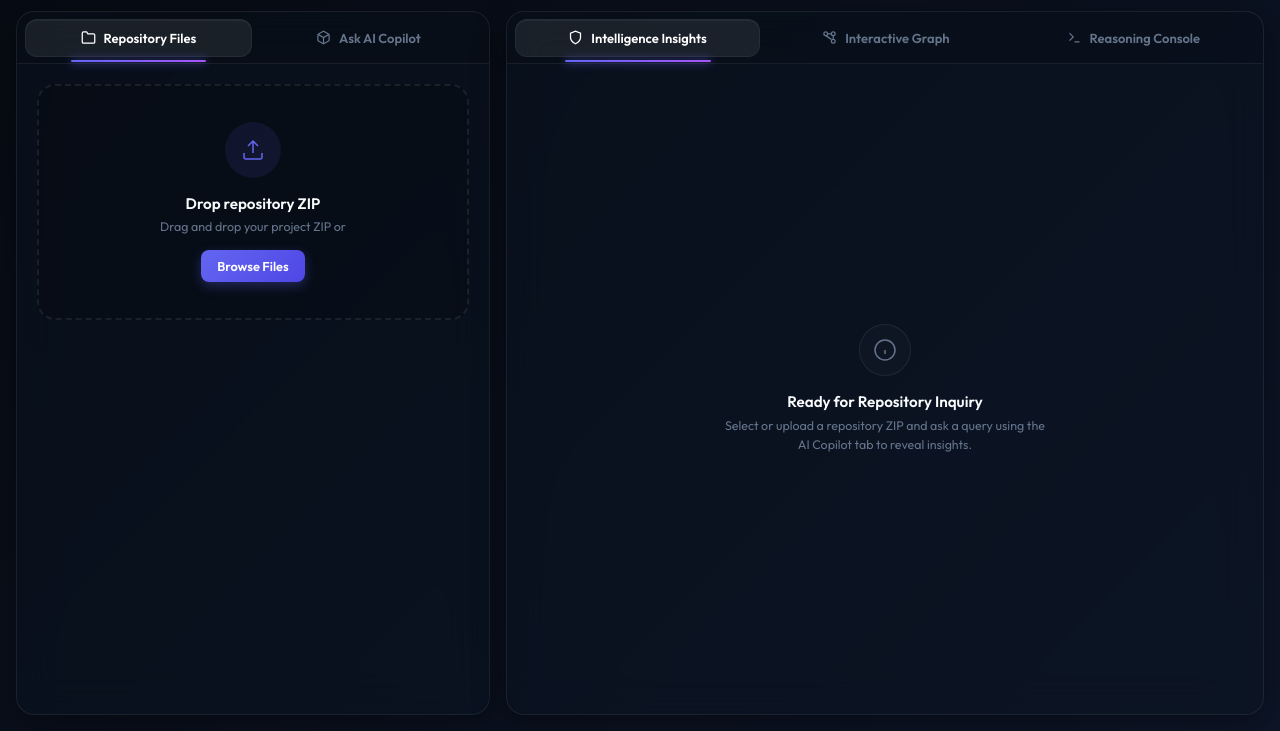
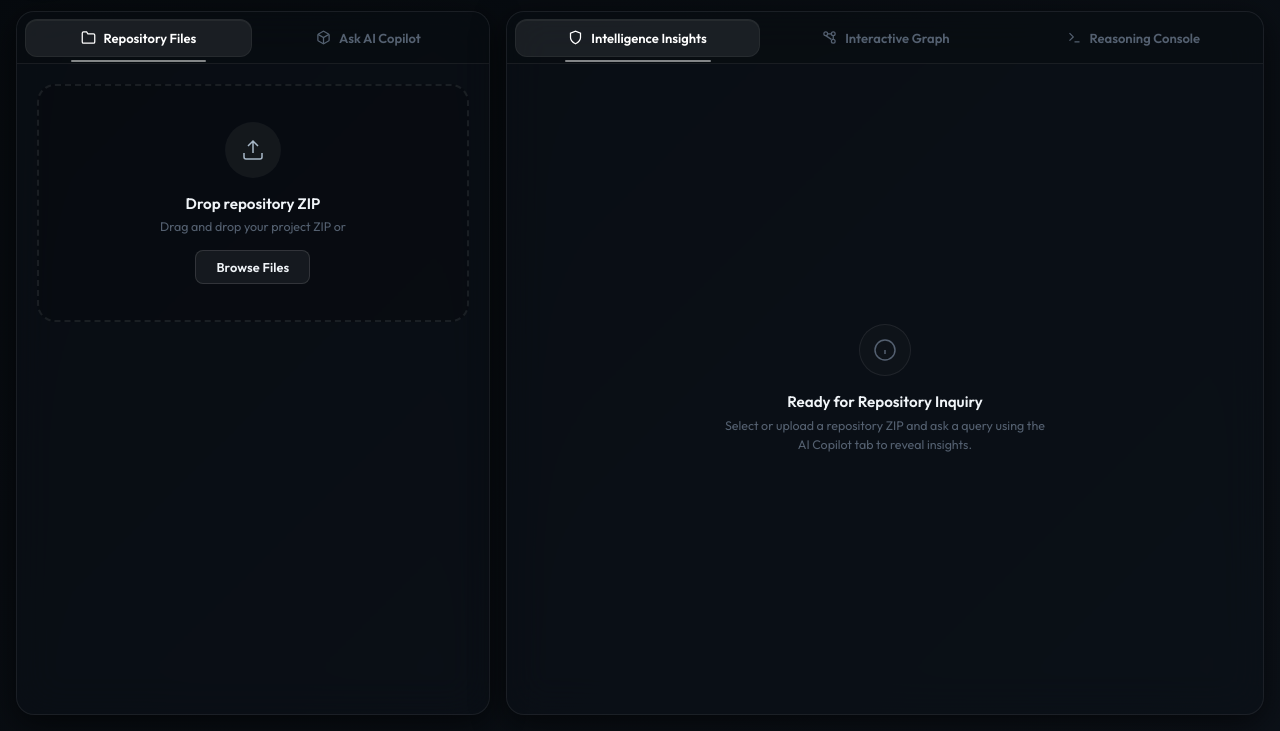
Before and after one commit to amritanshu-kishor/ai-repo-intelligence, a plain HTML site: page repo-ai/frontend/index.html in a window 1280 px wide. Shown: the part 69-800 px from the top of the page. Drawn offline with Linux system fonts and the light colour scheme; no server answers.

Commit message:
added RepoAI modern dark theme design system and layout styles

```diff
--- a/repo-ai/frontend/styles.css
+++ b/repo-ai/frontend/styles.css
@@ -1,43 +1,44 @@
 /* RepoAI Modern Dark Theme Design System */
 
 :root {
-    /* Color Palette - Premium Slate & Neon Accents */
-    --bg-base: #080c14;
-    --bg-gradient: linear-gradient(135deg, #060b13 0%, #0d1527 100%);
-    --bg-surface: rgba(13, 20, 35, 0.45);
-    --bg-surface-hover: rgba(20, 30, 55, 0.6);
-    --bg-control: rgba(15, 23, 42, 0.6);
+    /* Color Palette - Clean Production Black */
+    --bg-base: #080c10;
+    --bg-gradient: linear-gradient(135deg, #060a0e 0%, #0c1118 100%);
+    --bg-surface: rgba(12, 17, 24, 0.55);
+    --bg-surface-hover: rgba(18, 25, 36, 0.65);
+    --bg-control: rgba(14, 20, 30, 0.65);
     --border-color: rgba(255, 255, 255, 0.07);
-    --border-color-hover: rgba(255, 255, 255, 0.15);
-    --border-color-active: rgba(99, 102, 241, 0.4);
-
-    --text-primary: #f8fafc;
-    --text-secondary: #cbd5e1;
-    --text-muted: #64748b;
+    --border-color-hover: rgba(255, 255, 255, 0.14);
+    --border-color-active: rgba(255, 255, 255, 0.22);
+
+    --text-primary: #f0f4f8;
+    --text-secondary: #a8b8c8;
+    --text-muted: #546070;
     --text-dark: #0f172a;
 
-    --accent: #6366f1; /* Indigo */
-    --accent-hover: #4f46e5;
-    --accent-glow: rgba(99, 102, 241, 0.25);
-    --accent-soft: rgba(99, 102, 241, 0.1);
-
-    --purple: #a855f7;
-    --purple-glow: rgba(168, 85, 247, 0.2);
-
-    --success: #10b981; /* Emerald */
-    --success-soft: rgba(16, 185, 129, 0.1);
-    --success-glow: rgba(16, 185, 129, 0.25);
-
-    --warning: #f59e0b; /* Amber */
+    /* Neutral accent — clean white/light for production */
+    --accent: #d0d8e4;
+    --accent-hover: #ffffff;
+    --accent-glow: rgba(208, 216, 228, 0.12);
+    --accent-soft: rgba(255, 255, 255, 0.05);
+
+    --purple: #c0c8d8;  /* softened, no neon */
+    --purple-glow: rgba(192, 200, 216, 0.1);
+
+    --success: #22c55e;
+    --success-soft: rgba(34, 197, 94, 0.08);
+    --success-glow: rgba(34, 197, 94, 0.2);
+
+    --warning: #f59e0b;
     --warning-soft: rgba(245, 158, 11, 0.1);
-    --warning-glow: rgba(245, 158, 11, 0.25);
-
-    --danger: #ef4444; /* Rose */
+    --warning-glow: rgba(245, 158, 11, 0.2);
+
+    --danger: #ef4444;
     --danger-soft: rgba(239, 68, 68, 0.1);
-    --danger-glow: rgba(239, 68, 68, 0.25);
-
-    --info: #3b82f6; /* Blue */
-    --info-soft: rgba(59, 130, 246, 0.1);
+    --danger-glow: rgba(239, 68, 68, 0.2);
+
+    --info: #60a5fa;
+    --info-soft: rgba(96, 165, 250, 0.08);
 
     /* Layout Variables */
     --radius-sm: 8px;
@@ -49,8 +50,8 @@
     --font-mono: 'Fira Code', 'JetBrains Mono', monospace;
 
     --blur: 20px;
-    --shadow-premium: 0 8px 32px 0 rgba(0, 0, 0, 0.4);
-    --shadow-neon-accent: 0 0 20px rgba(99, 102, 241, 0.15);
+    --shadow-premium: 0 8px 32px 0 rgba(0, 0, 0, 0.6);
+    --shadow-neon-accent: 0 0 20px rgba(255, 255, 255, 0.04);
 }
 
 /* Base resets & layout */
@@ -117,12 +118,13 @@ html, body {
 .brand-icon-wrapper {
     width: 38px;
     height: 38px;
-    background: linear-gradient(135deg, var(--accent) 0%, var(--purple) 100%);
+    background: rgba(255, 255, 255, 0.08);
+    border: 1px solid rgba(255, 255, 255, 0.1);
     border-radius: var(--radius-md);
     display: flex;
     align-items: center;
     justify-content: center;
-    box-shadow: 0 4px 15px rgba(99, 102, 241, 0.35);
+    box-shadow: 0 4px 15px rgba(0, 0, 0, 0.4);
 }
 
 .brand-icon-wrapper svg {
@@ -136,9 +138,7 @@ html, body {
     font-size: 1.15rem;
     font-weight: 700;
     letter-spacing: -0.02em;
-    background: linear-gradient(to right, #ffffff, #c7d2fe);
-    -webkit-background-clip: text;
-    -webkit-text-fill-color: transparent;
+    color: var(--text-primary);
 }
 
 .brand-version {
@@ -335,9 +335,9 @@ html, body {
     left: 20%;
     right: 20%;
     height: 2px;
-    background: linear-gradient(90deg, var(--accent) 0%, var(--purple) 100%);
+    background: rgba(255, 255, 255, 0.5);
     border-radius: 999px;
-    box-shadow: 0 0 10px var(--accent);
+    box-shadow: none;
 }
 
 .tab-icon {
@@ -389,9 +389,9 @@ html, body {
 
 .upload-zone-modern:hover,
 .upload-zone-modern.drag-over {
-    border-color: var(--accent);
-    background: rgba(99, 102, 241, 0.04);
-    box-shadow: inset 0 0 20px rgba(99, 102, 241, 0.03);
+    border-color: rgba(255, 255, 255, 0.25);
+    background: rgba(255, 255, 255, 0.02);
+    box-shadow: inset 0 0 20px rgba(255, 255, 255, 0.015);
 }
 
 .upload-art {
@@ -409,7 +409,7 @@ html, body {
 .upload-arrow-svg {
     width: 24px;
     height: 24px;
-    color: var(--accent);
+    color: var(--text-secondary);
     transition: transform 0.3s ease;
 }
 
@@ -424,7 +424,7 @@ html, body {
     right: 0;
     bottom: 0;
     border-radius: 50%;
-    border: 2px solid var(--accent);
+    border: 2px solid rgba(255, 255, 255, 0.15);
     opacity: 0;
 }
 
@@ -452,22 +452,25 @@ html, body {
 }
 
 .btn-modern-primary {
-    background: linear-gradient(135deg, var(--accent) 0%, var(--accent-hover) 100%);
-    border: none;
-    color: #fff;
-    padding: 8px 16px;
+    background: rgba(255, 255, 255, 0.06);
+    border: 1px solid rgba(255, 255, 255, 0.12);
+    color: var(--text-primary);
+    padding: 8px 20px;
     border-radius: var(--radius-sm);
     font-family: var(--font-sans);
     font-size: 0.8rem;
     font-weight: 600;
     cursor: pointer;
-    box-shadow: 0 4px 12px rgba(99, 102, 241, 0.3);
+    box-shadow: none;
     transition: all 0.2s ease;
+    letter-spacing: 0.01em;
 }
 
 .btn-modern-primary:hover {
+    background: rgba(255, 255, 255, 0.11);
+    border-color: rgba(255, 255, 255, 0.22);
+    color: #ffffff;
     transform: translateY(-1px);
-    box-shadow: 0 6px 16px rgba(99, 102, 241, 0.45);
 }
 
 .upload-status-modern {
@@ -671,7 +674,7 @@ html, body {
 }
 
 .tree-node.file-item .node-icon {
-    color: #38bdf8; /* Light blue code file */
+    color: var(--text-secondary); /* neutral file icon */
 }
 
 .node-label {
@@ -760,9 +763,9 @@ html, body {
 
 .btn-modern-analyze {
     width: 100%;
-    background: linear-gradient(135deg, var(--accent) 0%, var(--purple) 100%);
-    border: none;
-    color: #fff;
+    background: rgba(255, 255, 255, 0.06);
+    border: 1px solid rgba(255, 255, 255, 0.1);
+    color: var(--text-primary);
     padding: 12px;
     border-radius: var(--radius-md);
     font-family: var(--font-sans);
@@ -773,8 +776,9 @@ html, body {
     align-items: center;
     justify-content: center;
     gap: 8px;
-    box-shadow: 0 4px 14px rgba(99, 102, 241, 0.2);
+    box-shadow: none;
     transition: all 0.25s ease;
+    letter-spacing: 0.01em;
 }
 
 .btn-modern-analyze svg {
@@ -784,7 +788,10 @@ html, body {
 }
 
 .btn-modern-analyze:hover:not(:disabled) {
-    box-shadow: 0 6px 18px rgba(99, 102, 241, 0.35);
+    background: rgba(255, 255, 255, 0.1);
+    border-color: rgba(255, 255, 255, 0.2);
+    color: #ffffff;
+    box-shadow: none;
 }
 
 .btn-modern-analyze:hover:not(:disabled) svg {
@@ -792,9 +799,10 @@ html, body {
 }
 
 .btn-modern-analyze:disabled {
-    opacity: 0.4;
+    opacity: 0.3;
     cursor: not-allowed;
-    background: var(--border-color-hover);
+    background: rgba(255, 255, 255, 0.02);
+    border-color: var(--border-color);
     box-shadow: none;
 }
 
@@ -830,8 +838,8 @@ html, body {
 }
 
 .example-btn-modern:hover {
-    border-color: var(--accent);
-    background: var(--accent-soft);
+    border-color: rgba(255, 255, 255, 0.18);
+    background: rgba(255, 255, 255, 0.04);
     color: #ffffff;
     transform: translateX(2px);
 }
@@ -843,7 +851,7 @@ html, body {
 }
 
 .example-btn-modern:hover .btn-icon {
-    color: var(--accent);
+    color: var(--text-secondary);
 }
 
 /* Loading Overlay Modernized */
@@ -875,9 +883,9 @@ html, body {
 .spinner-modern {
     width: 44px;
     height: 44px;
-    border: 3.5px solid rgba(255, 255, 255, 0.05);
-    border-top-color: var(--accent);
-    border-right-color: var(--purple);
+    border: 3.5px solid rgba(255, 255, 255, 0.06);
+    border-top-color: rgba(255, 255, 255, 0.7);
+    border-right-color: rgba(255, 255, 255, 0.3);
     border-radius: 50%;
     animation: rotateSpinner 0.8s linear infinite;
     margin: 0 auto 20px;
```
